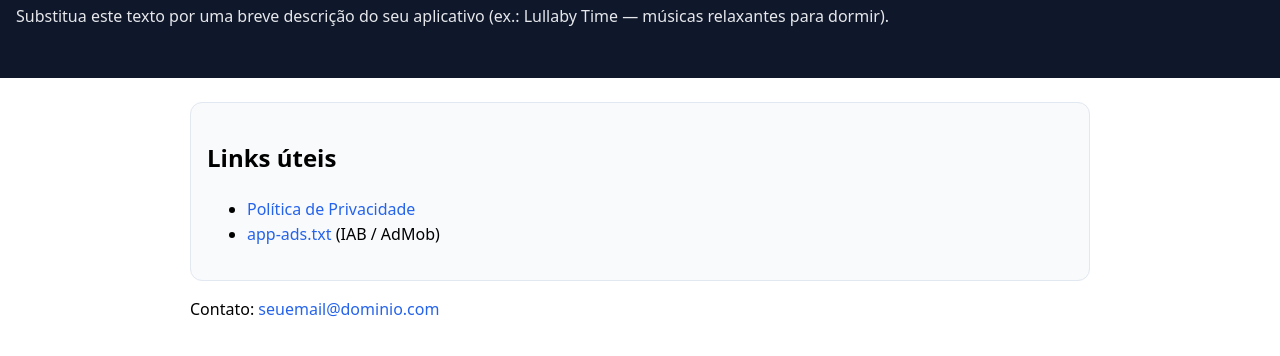
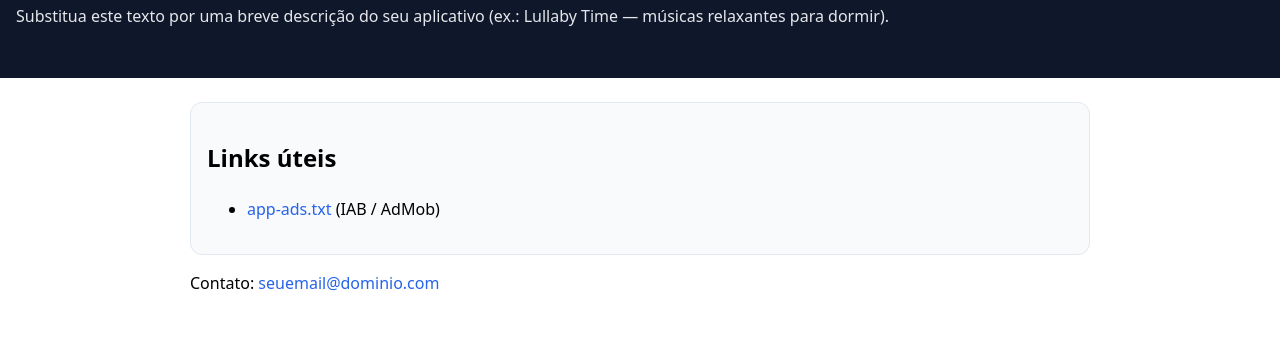
Before and after one commit to dscdesenvsuporteapp-tech/dscdesenvsuporteapp-tech.github.io, a plain HTML site: page index.html in a window 1280 px wide. Shown: the part 122-478 px from the top of the page. Drawn offline with Linux system fonts and the light colour scheme.

Commit message:
Update index.html

```diff
--- a/index.html
+++ b/index.html
@@ -23,7 +23,6 @@
     <div class="card">
       <h2>Links úteis</h2>
       <ul>
-        <li><a href="privacy.html">Política de Privacidade</a></li>
         <li><a href="app-ads.txt">app-ads.txt</a> (IAB / AdMob)</li>
       </ul>
     </div>
```
